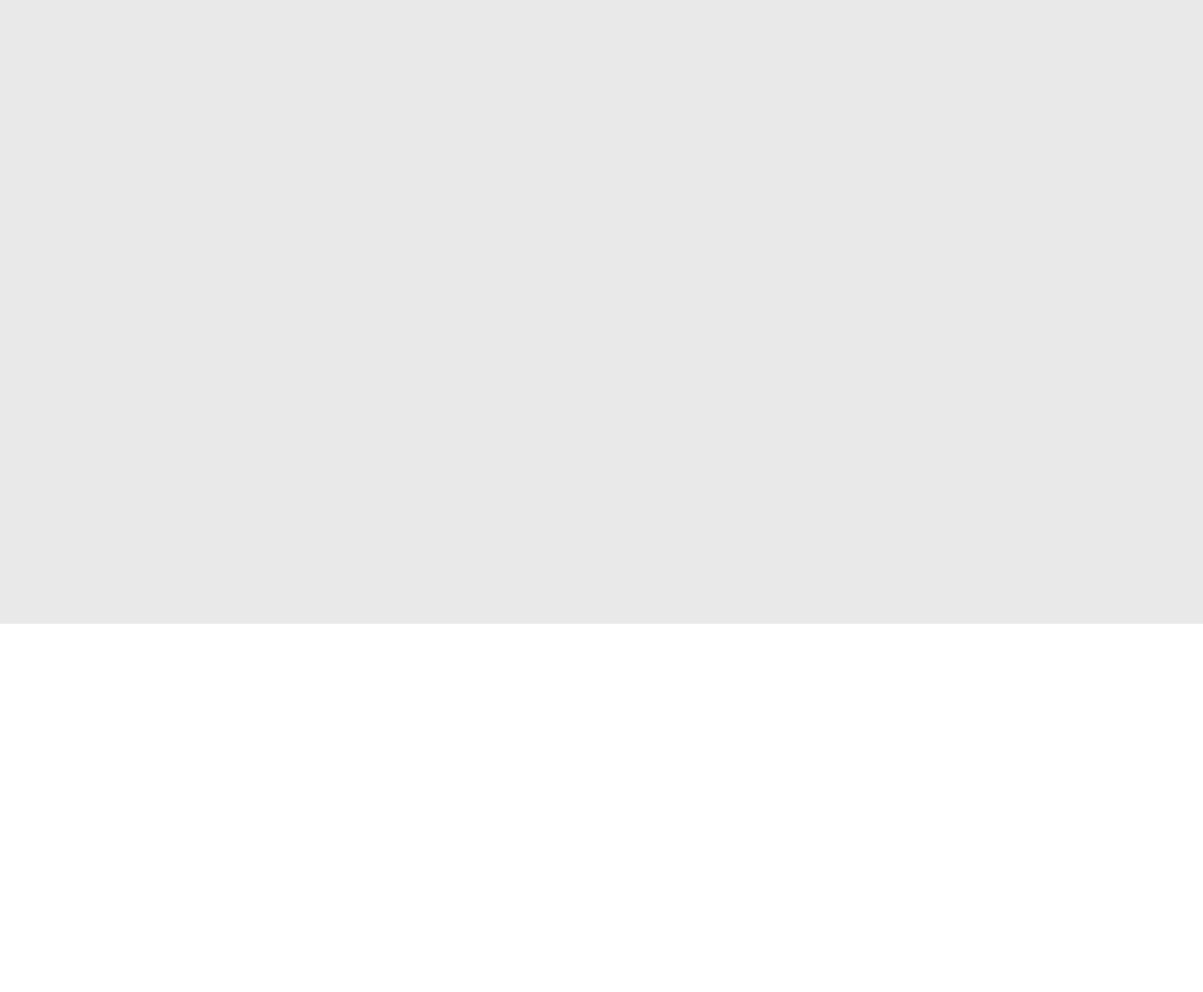
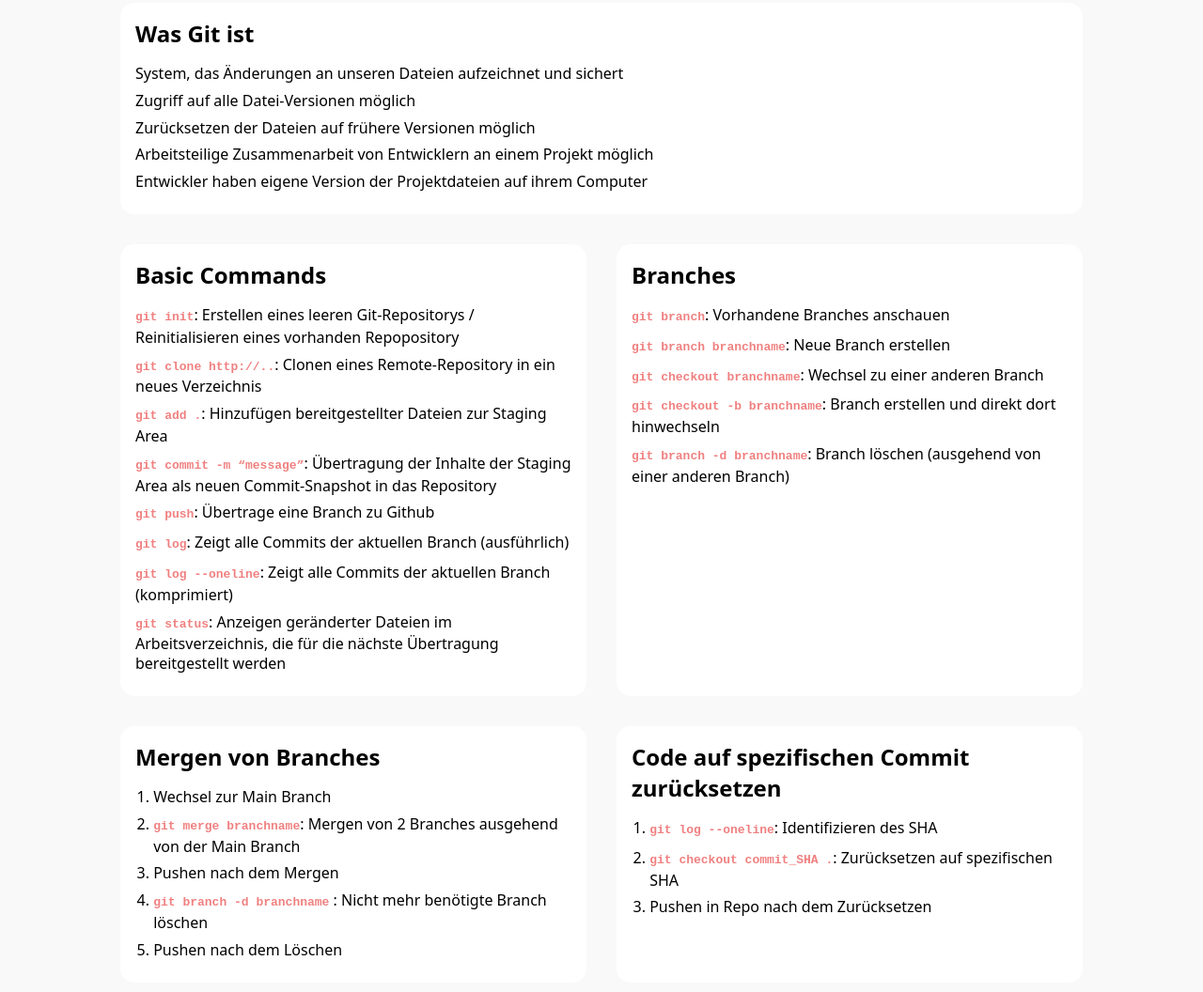
Before and after one commit to thomaserdmenger/superCode-Git-Cheat-Sheet-Project, a plain HTML site: page index.html in a window 1280 px wide. Shown: the part 136-1192 px from the top of the page at 94% size. Before the commit the page ends 800 px from the top, so only its background shows below. Drawn offline with Linux system fonts and the light colour scheme.

Commit message:
Add Content and Basic Styles

```diff
--- a/index.html
+++ b/index.html
@@ -11,6 +11,106 @@
     <title>Git Cheat Sheet</title>
   </head>
   <body>
-    <div class="wrapper"></div>
+    <div class="wrapper">
+      <h1>Grid Cheat Sheet</h1>
+      <section class="grid-container">
+        <article>
+          <h2>Was Git ist</h2>
+          <ul>
+            <li>
+              System, das Änderungen an unseren Dateien aufzeichnet und sichert
+            </li>
+            <li>Zugriff auf alle Datei-Versionen möglich</li>
+            <li>Zurücksetzen der Dateien auf frühere Versionen möglich</li>
+            <li>
+              Arbeitsteilige Zusammenarbeit von Entwicklern an einem Projekt
+              möglich
+            </li>
+            <li>
+              Entwickler haben eigene Version der Projektdateien auf ihrem
+              Computer
+            </li>
+          </ul>
+          <p></p>
+        </article>
+        <article>
+          <h2>Basic Commands</h2>
+          <p>
+            <code>git init</code>: Erstellen eines leeren Git-Repositorys /
+            Reinitialisieren eines vorhanden Repopository
+          </p>
+          <p>
+            <code>git clone http://..</code>: Clonen eines Remote-Repository in
+            ein neues Verzeichnis
+          </p>
+          <p>
+            <code>git add .</code>: Hinzufügen bereitgestellter Dateien zur
+            Staging Area
+          </p>
+          <p>
+            <code>git commit -m “message”</code>: Übertragung der Inhalte der
+            Staging Area als neuen Commit-Snapshot in das Repository
+          </p>
+          <p><code>git push</code>: Übertrage eine Branch zu Github</p>
+          <p>
+            <code>git log</code>: Zeigt alle Commits der aktuellen Branch
+            (ausführlich)
+          </p>
+          <p>
+            <code>git log --oneline</code>: Zeigt alle Commits der aktuellen
+            Branch (komprimiert)
+          </p>
+          <p>
+            <code>git status</code>: Anzeigen geränderter Dateien im
+            Arbeitsverzeichnis, die für die nächste Übertragung bereitgestellt
+            werden
+          </p>
+        </article>
+        <article>
+          <h2>Branches</h2>
+          <p><code>git branch</code>: Vorhandene Branches anschauen</p>
+          <p><code>git branch branchname</code>: Neue Branch erstellen</p>
+          <p>
+            <code>git checkout branchname</code>: Wechsel zu einer anderen
+            Branch
+          </p>
+          <p>
+            <code>git checkout -b branchname</code>: Branch erstellen und direkt
+            dort hinwechseln
+          </p>
+          <p>
+            <code>git branch -d branchname</code>: Branch löschen (ausgehend von
+            einer anderen Branch)
+          </p>
+        </article>
+        <article>
+          <h2>Mergen von Branches</h2>
+          <ol>
+            <li>Wechsel zur Main Branch</li>
+            <li>
+              <code>git merge branchname</code>: Mergen von 2 Branches ausgehend
+              von der Main Branch
+            </li>
+            <li>Pushen nach dem Mergen</li>
+            <li>
+              <code>git branch -d branchname</code> : Nicht mehr benötigte
+              Branch löschen
+            </li>
+            <li>Pushen nach dem Löschen</li>
+          </ol>
+        </article>
+        <article>
+          <h2>Code auf spezifischen Commit zurücksetzen</h2>
+          <ol>
+            <li><code>git log --oneline</code>: Identifizieren des SHA</li>
+            <li>
+              <code>git checkout commit_SHA .</code>: Zurücksetzen auf
+              spezifischen SHA
+            </li>
+            <li>Pushen in Repo nach dem Zurücksetzen</li>
+          </ol>
+        </article>
+      </section>
+    </div>
   </body>
 </html>
--- a/style.css
+++ b/style.css
@@ -14,7 +14,53 @@ html {
 
 .wrapper {
   min-height: 100vh;
+  padding: 2rem 10%;
+  display: flex;
+  flex-direction: column;
+  align-items: center;
+  background-color: hsla(0, 0%, 0%, 0.024);
+}
+
+h1 {
+  margin-block-end: 4rem;
+}
+
+h2 {
+  margin-block-end: 1rem;
+}
+
+p,
+li {
+  margin-block-end: 0.5rem;
+  line-height: 1.3em;
+}
+
+ul {
+  list-style: none;
+}
+
+ol {
+  padding-inline-start: 1.2rem;
+}
+
+code {
+  color: lightcoral;
+  font-weight: 700;
+}
+
+.grid-container {
   display: grid;
-  place-items: center;
-  background-color: hsla(0, 0%, 0%, 0.088);
+  grid-template-columns: repeat(2, 1fr);
+  gap: 2rem;
+  width: 100%;
 }
+
+.grid-container article {
+  background-color: hsl(0, 0%, 100%);
+  padding: 1rem;
+  border-radius: 15px;
+}
+
+.grid-container article:nth-of-type(1) {
+  grid-column: 1 / span 2;
+}
```
